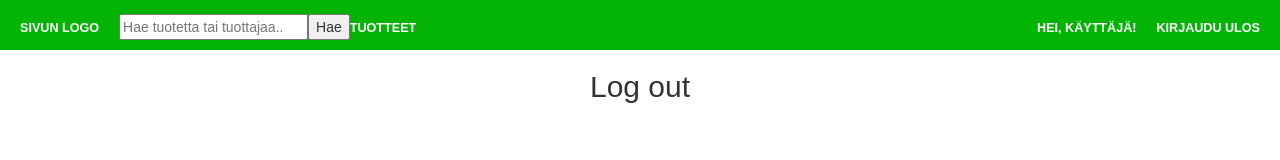
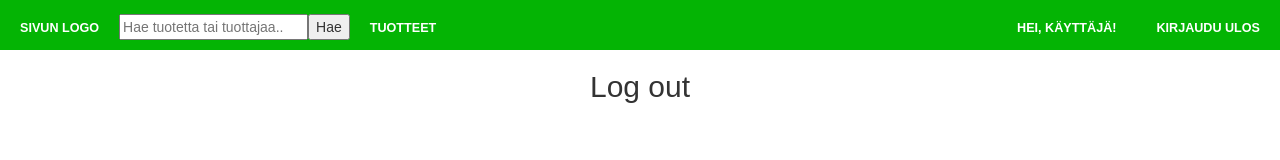
Before and after one commit to jnyste/lahiruoka, a React (Create React App) app in the folder frontend/: page /logout in a window 1280 px wide. Shown: the top 160 px of the page. Built offline with nearby package versions, Linux system fonts and the light colour scheme.

Commit message:
frontpage-style.css: little changes

```diff
--- a/frontend/src/css/frontpage_style.css
+++ b/frontend/src/css/frontpage_style.css
@@ -11,11 +11,10 @@ nav.header {
 	background-color: #04B404;
 	top: 0px;
 	height: 50px;
-	padding-left: 20px;
 }
 
 nav.header a {
-	margin: 20px 20px 20px 0px;
+	margin: 20px 20px 20px 20px;
 	color: #FFFFFF;
 	text-transform: uppercase;
 	text-decoration: none;
```
